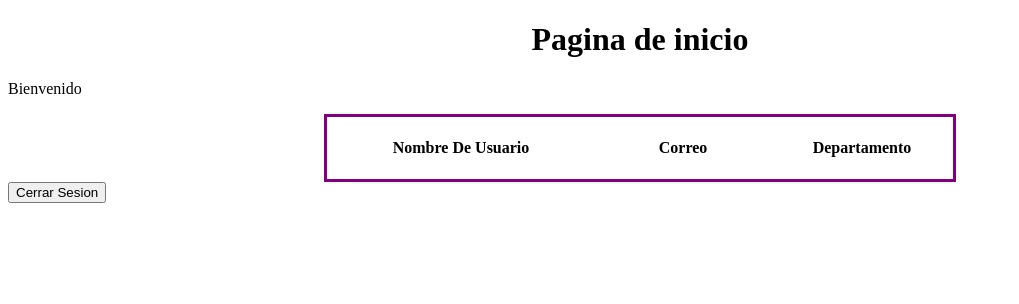
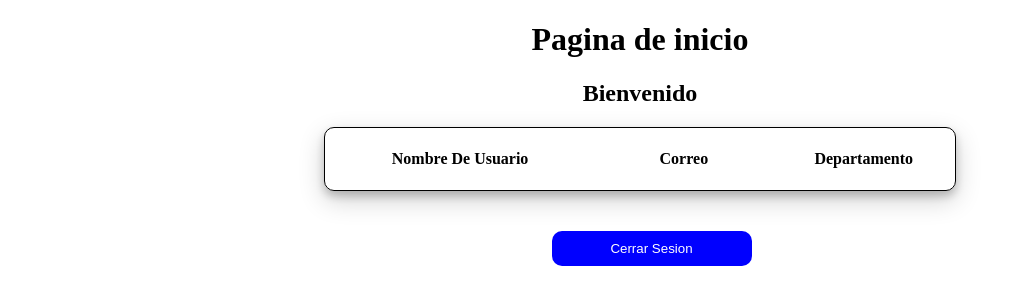
Before and after one commit to MichaelNegrete16/FrontEnd---Login, a React (Vite) app: page /auth/login in a window 1280 px wide. Both pictures are taken after typing "name@example.com", "Sample123" into the empty fields and a click on the input "Login". Shown: the top 304 px of the page, without its empty margins (0-1019 px from the left). Built offline with nearby package versions, Linux system fonts and the light colour scheme.

Commit message:
Implementacion de un nuevo dato DEPARTAMENTO + Diseño

```diff
--- a/package.json
+++ b/package.json
@@ -15,6 +15,7 @@
     "react-dom": "^18.2.0",
     "react-redux": "^8.0.5",
     "react-router-dom": "^6.8.1",
+    "react-select": "^5.7.0",
     "redux-thunk": "^2.4.2",
     "sweetalert2": "^11.7.2"
   },
--- a/src/hooks/useLoginStore.js
+++ b/src/hooks/useLoginStore.js
@@ -28,13 +28,13 @@ export const useLoginStore = () => {
         }
     }
 
-    const startRegistro = async({name,email,password}) => {
+    const startRegistro = async({name,email,password,departament}) => {
         // Verificar las credenciales
         dispatch(onChecking())
         console.log(name,email,password);
         // TODO: Hacer conexion con la base de datos y mandar los datos recibidos
         try {
-            const {data} = await loginApi.post('/new',{name,email,password})
+            const {data} = await loginApi.post('/new',{name,email,password,departament})
             localStorage.setItem('token',data.token)
             dispatch(onLogin({name:data.name, uid: data.uid}))
         } catch (error) {
--- a/src/page/loginPage.jsx
+++ b/src/page/loginPage.jsx
@@ -1,12 +1,13 @@
 // Hooks
-import { useEffect } from "react"
 import { useForm } from "../hooks/useform"
 import { useLoginStore } from "../hooks/useLoginStore"
 
 // Hoja de estilos
 import '../styles/loginStyles.css'
-// Alertas
+// Alertas y librerias
+import { useEffect, useState } from "react"
 import Swal from "sweetalert2"
+import Select from "react-select";
 
 // Objetos con los datos a tomar
 const loginFormField = {
@@ -18,15 +19,44 @@ const registerFormField = {
     registerName: '',
     registerEmail: '',
     registerPassword: '',
-    registerPassword2: ''
+    registerPassword2: '',
 }
 
+const option = [
+    {
+      label: "Cundinamarca",
+      value: "cundinamarca",
+    },
+    {
+      label: "Guainía",
+      value: "guainía",
+    },
+    {
+      label: "Bolivar",
+      value: "bolivar",
+    },
+    {
+      label: "Boyaca",
+      value: "boyaca",
+    },
+  ]
+
+
 const LoginPage = () => {
+
+
 
     const {startLogin,startRegistro,errorMessage} = useLoginStore()
 
     const {loginEmail, loginPassword, onInputChange: onLoginInputChange}  = useForm(loginFormField)
     const {registerName, registerEmail, registerPassword, registerPassword2, onInputChange: onRegisterInputChange} = useForm(registerFormField)
+
+    const [selected, setSelected] = useState();
+
+    const handleChange = (selectedOption) => {
+        setSelected(selectedOption.value);
+        // console.log(`Option selected:`, selected);
+      };
 
     const loginSubmit = e => {
         e.preventDefault()
@@ -41,9 +71,9 @@ const LoginPage = () => {
             Swal.fire('Error en la autenticacion','Las contrtaseñas deben ser iguales','error')
             return
         }
-
+        console.log(selected);
         // TODO: Mandar los datos a la base de datos del registro
-        startRegistro({name:registerName, email:registerEmail, password:registerPassword})
+        startRegistro({name:registerName, email:registerEmail, password:registerPassword, departament:selected})
     }
 
     // TODO: Hacer una autenticacion
@@ -111,6 +141,11 @@ const LoginPage = () => {
                                value={registerPassword2}
                                onChange={onRegisterInputChange} />
                     </div>
+
+                    <div className="select">
+                        <Select options={option} onChange={handleChange} autoFocus={true}></Select>
+                    </div>
+
                     <div className="btnSubmit">
                         <input type='submit' value='Registrar' className="btnRegister"/>
                     </div>
--- a/src/page/menuPage.jsx
+++ b/src/page/menuPage.jsx
@@ -14,11 +14,8 @@ const MenuPage = () => {
     return(
         <div>
             <h1>Pagina de inicio</h1>
-            <p>Bienvenido {user.name}</p>
-
-
-
-            <table summary="Los grupos de música punk más famosos del Reino Unido">
+            <h2>Bienvenido {user.name}</h2>
+            <table>
 
             <thead>
                 <tr>
@@ -30,10 +27,10 @@ const MenuPage = () => {
             <tbody>
 
                 {events.map(r => (
-                        <tr >
+                        <tr key={r._id}>
                             <th scope="row">{r.name}</th>
                             <td>{r.email}</td>
-                            <td>En desarrollo...</td>
+                            <td>{r.departament}</td>
                         </tr>
                 ))}
 
--- a/src/styles/loginStyles.css
+++ b/src/styles/loginStyles.css
@@ -15,7 +15,7 @@ h1{
     border-radius: 10px;
     width: 400px;
     padding: 50px;
-    height: 280px;
+    height: 300px;
 }
 
 .containerLogin input {
@@ -41,7 +41,7 @@ h1{
     box-shadow: 0 5px 8px 0 rgba(0, 0, 0, 0.2), 0 9px 26px 0 rgba(0, 0, 0, 0.19);
     border-radius: 10px;
     width: 400px;
-    height: 280px;
+    height: 300px;
     padding: 50px;
 }
 
@@ -52,3 +52,7 @@ h1{
     padding: 7px;
     margin: 5px;
 }
+
+.select{
+    width: 330px;
+}
--- a/src/styles/menuStyles.css
+++ b/src/styles/menuStyles.css
@@ -2,7 +2,9 @@ table {
     margin-left: 25%;
     width: 50%;
     /* border-collapse: collapse; */
-    border: 3px solid purple;
+    border-radius: 10px;
+    border: 1px solid ;
+    box-shadow: 0 5px 8px 0 rgba(0, 0, 0, 0.2), 0 9px 26px 0 rgba(0, 0, 0, 0.19);
   }
 
   thead th:nth-child(1) {
@@ -24,3 +26,19 @@ table {
   th, td {
     padding: 20px;
   }
+
+  h2{
+    text-align: center;
+  }
+
+  button{
+    border: none;
+    padding: 10px;
+    border-radius: 10px;
+    width: 200px;
+    margin-left: 43%;
+    margin-top: 40px;
+    background-color: blue;
+    color: white;
+    cursor: pointer;
+  }
```
Also changed, not shown: 1 other file (tests, documents, lock files or other folders).
